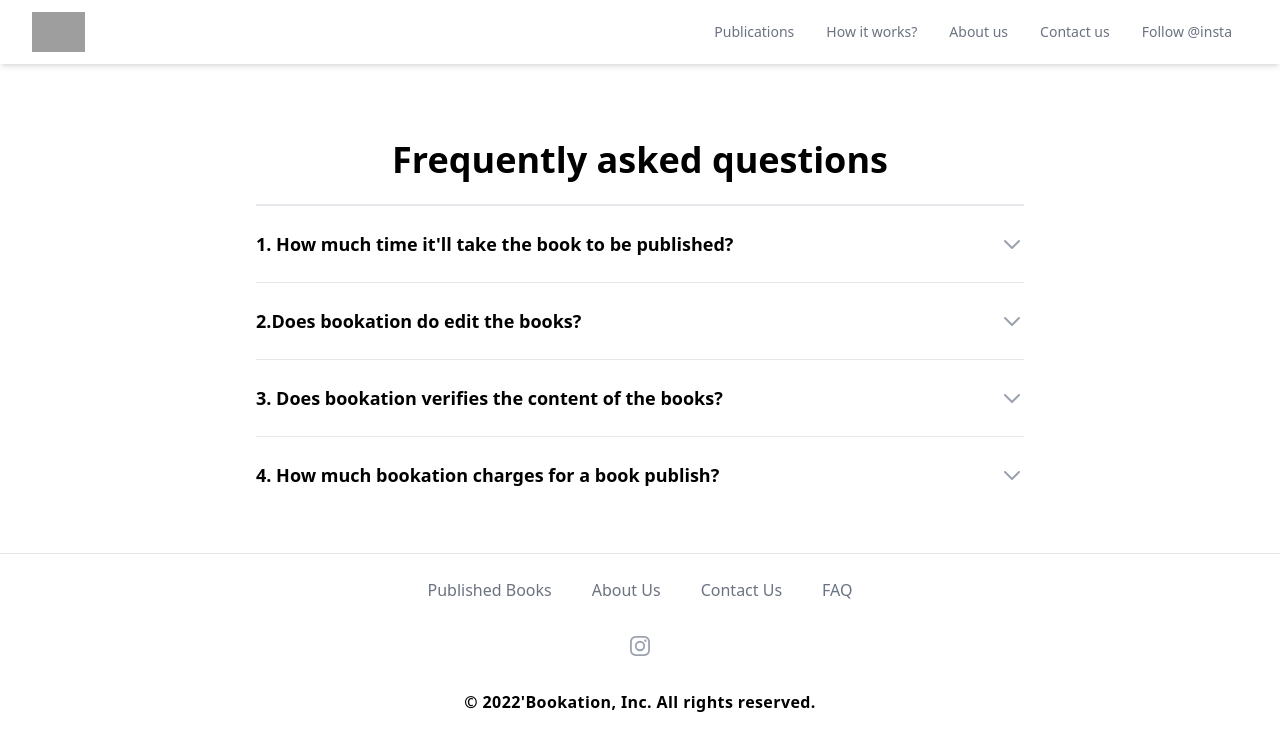
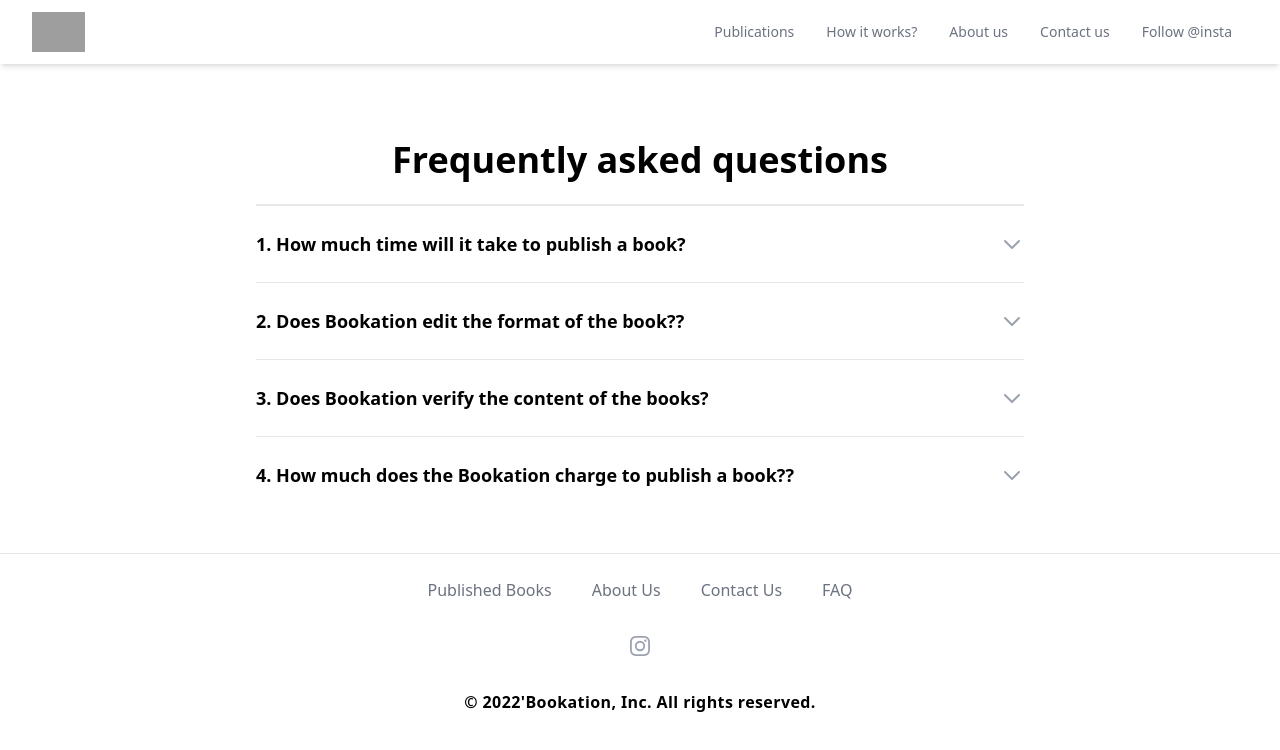
Before and after one commit to GopiKrishnanVM/bookation, a Next.js app: page /faq in a window 1280 px wide. Shown: the top 750 px of the page. Built offline with nearby package versions, Linux system fonts and the light colour scheme; grey boxes are pictures that could not be loaded.

Commit message:
faq page

```diff
--- a/pages/faq/index.tsx
+++ b/pages/faq/index.tsx
@@ -1,31 +1,38 @@
 import { classNames } from "@/utility/css-helper";
 import { Disclosure } from "@headlessui/react";
 import { ChevronDownIcon } from "@heroicons/react/outline";
+import Head from "next/head";
 
 const faqs = [
   {
-    question: "1. How much time it'll take the book to be published?",
-    answer: "It'll take 2days for Kindle and 7days for paperback.",
+    question: "1. How much time will it take to publish a book?",
+    answer: "It will take two days for kindle and seven days for paperback.",
   },
   {
-    question: "2.Does bookation do edit the books?",
-    answer: "Yes, we have well qualified editors to do the job for you.",
+    question: "2. Does Bookation edit the format of the book??",
+    answer: "Yes, we have well-qualified editors to do the job for you.",
   },
   {
-    question: "3. Does bookation verifies the content of the books?",
+    question: "3. Does Bookation verify the content of the books?",
     answer:
-      "Yes, we have well qualified readers to validate the writing. Only if the validation goes through, your book will b published.",
+      "Yes, we have well-qualified readers to validate the writings. Your book will only be published after validation by our experts.",
   },
   {
-    question: "4. How much bookation charges for a book publish?",
+    question: "4. How much does the Bookation charge to publish a book??",
     answer:
-      "No. We're not charging any amount rather we're doing this at a zero cost.",
+      "Our service for you is completely free. We will not charge you for anything.",
   },
-  // More questions...
 ];
 
 export default function Example() {
   return (
+    <>
+      <Head>
+        <title>Frequently asked questions | Bookation</title>
+        <meta name="viewport" content="initial-scale=1.0, width=device-width" />
+        <meta name="robots" content="all" />
+        <meta name="googlebot" content="index,follow" />
+      </Head>
       <div>
         <div className="max-w-7xl mx-auto py-12 px-4 sm:py-16 sm:px-6 lg:px-8">
           <div className="max-w-3xl mx-auto divide-y-2 divide-gray-200">
@@ -66,5 +73,6 @@
           </div>
         </div>
       </div>
+    </>
   );
 }
```
Lines whose indentation alone changed are shown as unchanged.
